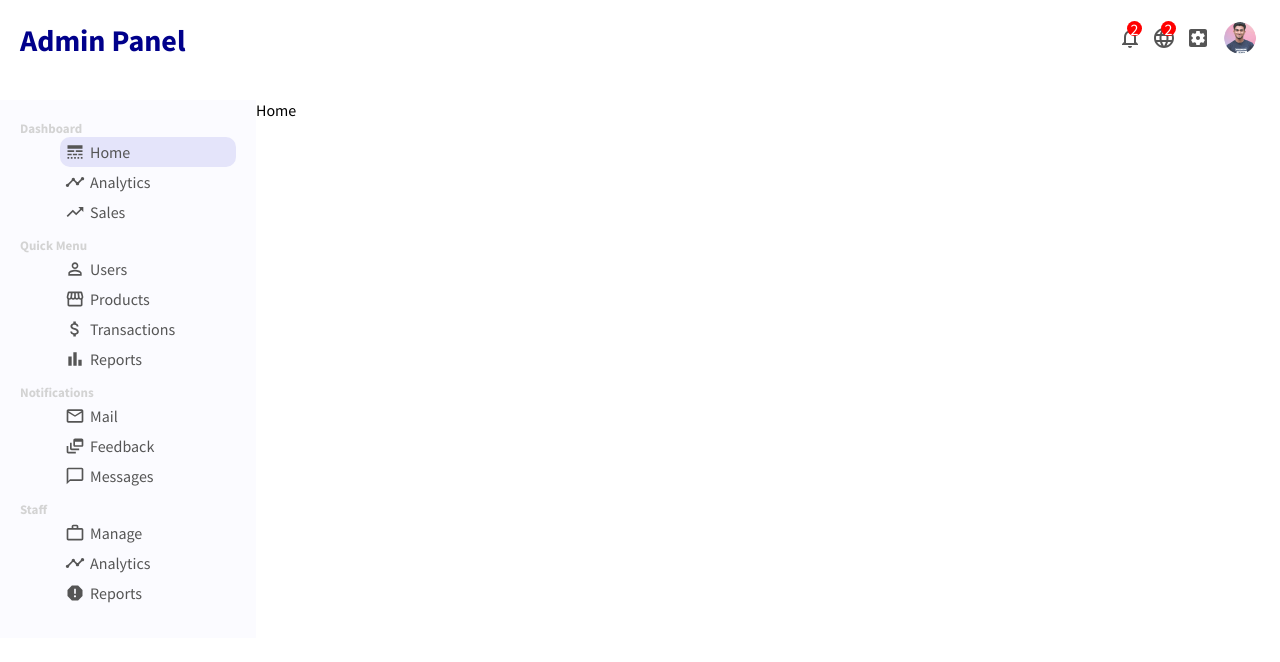
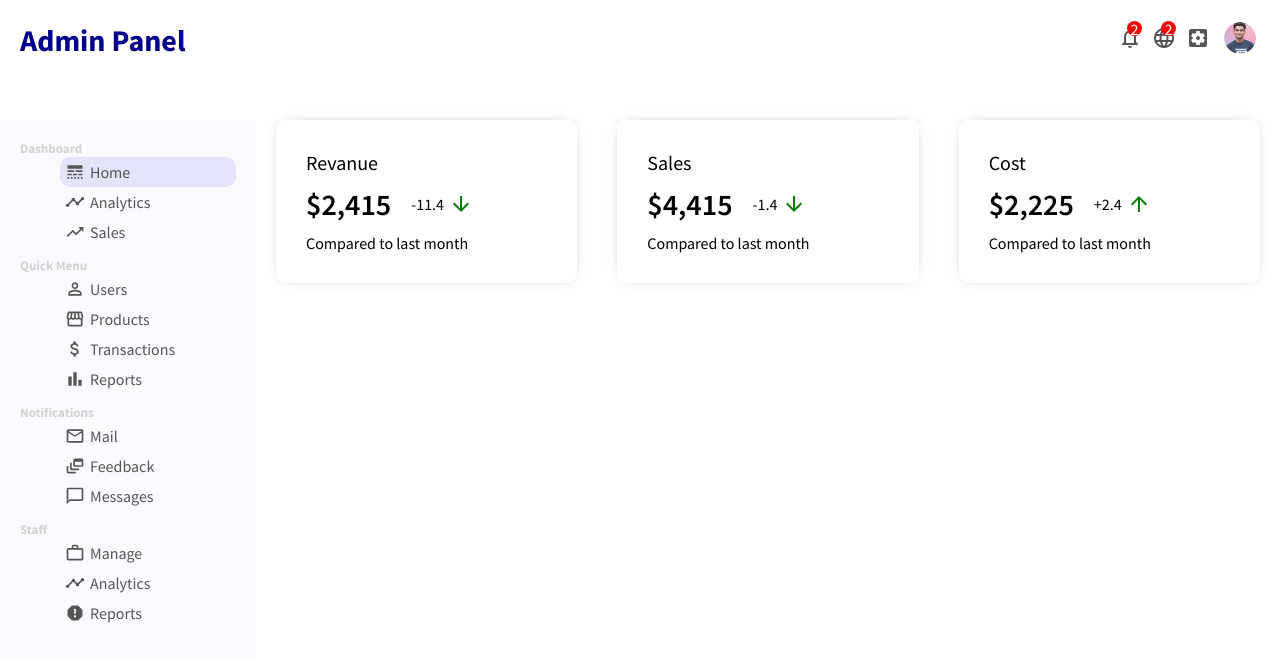
Before and after one commit to Minhajul-Shobuj/Admin-panel, a React (Create React App) app: page / in a window 1280 px wide. Shown: the top 662 px of the page. Built offline with nearby package versions, Linux system fonts and the light colour scheme.

Commit message:
featured Info design added

```diff
--- a/src/App.css
+++ b/src/App.css
@@ -1,3 +1,4 @@
 .container {
+  margin-top: 20px;
   display: flex;
 }
--- /dev/null
+++ b/src/components/featuredInfo/FeaturedInfo.js
@@ -0,0 +1,42 @@
+import React from "react";
+import "./featuredInfo.css";
+import { ArrowDownward, ArrowUpward } from "@mui/icons-material";
+
+const FeaturedInfo = () => {
+  return (
+    <div className="featured">
+      <div className="featuredItem">
+        <span className="featuredTitle">Revanue</span>
+        <div className="featuredMoneyContainer">
+          <span className="featuredMoney">$2,415</span>
+          <span className="featuredMoneyRate">
+            -11.4 <ArrowDownward className="featuredIcon negative" />
+          </span>
+        </div>
+        <span className="featuredSub">Compared to last month</span>
+      </div>
+      <div className="featuredItem">
+        <span className="featuredTitle">Sales</span>
+        <div className="featuredMoneyContainer">
+          <span className="featuredMoney">$4,415</span>
+          <span className="featuredMoneyRate">
+            -1.4 <ArrowDownward className="featuredIcon negative" />
+          </span>
+        </div>
+        <span className="featuredSub">Compared to last month</span>
+      </div>
+      <div className="featuredItem">
+        <span className="featuredTitle">Cost</span>
+        <div className="featuredMoneyContainer">
+          <span className="featuredMoney">$2,225</span>
+          <span className="featuredMoneyRate">
+            +2.4 <ArrowUpward className="featuredIcon" />
+          </span>
+        </div>
+        <span className="featuredSub">Compared to last month</span>
+      </div>
+    </div>
+  );
+};
+
+export default FeaturedInfo;
--- /dev/null
+++ b/src/components/featuredInfo/featuredInfo.css
@@ -0,0 +1,42 @@
+.featured {
+  width: 100%;
+  display: flex;
+  justify-content: space-between;
+}
+
+.featuredItem {
+  flex: 1;
+  margin: 0px 20px;
+  padding: 30px;
+  border-radius: 10px;
+  cursor: pointer;
+  -webkit-box-shadow: 0px 0px 15px -10px rgba(0, 0, 0, 0.75);
+  box-shadow: 0px 0px 15px -10px rgba(0, 0, 0, 0.75);
+}
+
+.featuredTitle {
+  font-size: 20px;
+}
+
+.featuredMoneyContainer {
+  margin: 10px 0px;
+  display: flex;
+  align-items: center;
+}
+
+.featuredMoney {
+  font-size: 30px;
+  font-weight: 600;
+}
+
+.featuredMoneyRate {
+  display: flex;
+  align-items: center;
+  margin-left: 20px;
+}
+
+.featuredIcon {
+  font-size: 14px;
+  margin-left: 5px;
+  color: green;
+}
--- a/src/pages/Home/Home.js
+++ b/src/pages/Home/Home.js
@@ -1,11 +1,12 @@
 import React from "react";
+import FeaturedInfo from "../../components/featuredInfo/FeaturedInfo";
 import "./home.css";
 
 const Home = () => {
   return (
     <div className="home">
       <div></div>
-      Home
+      <FeaturedInfo />
     </div>
   );
 };
```
